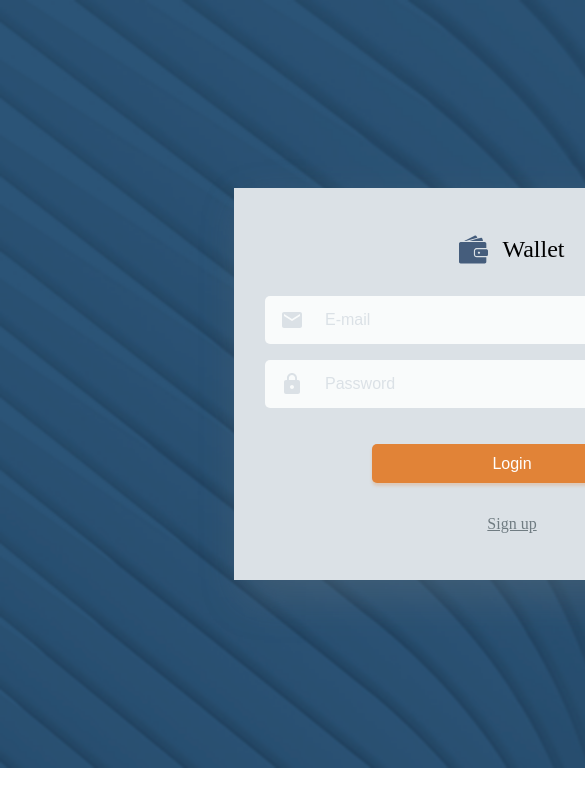
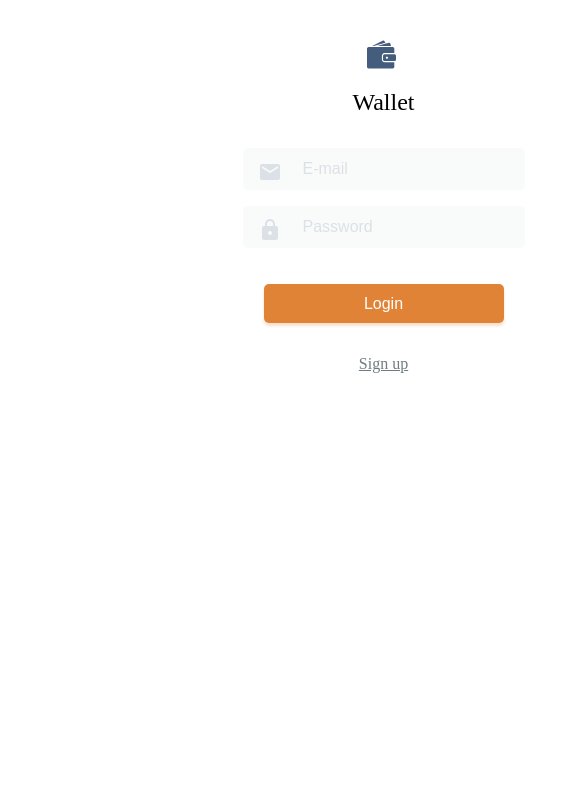
Before and after one commit to Vadim2017777/final_team_project_wallet, a React (Create React App) app: page / in a window 390 px wide. Shown: the top 806 px of the page, 585 px wide, since content can reach past the window. Built offline with nearby package versions, Linux system fonts and the light colour scheme.

Commit message:
Change media Log, Reg, Currency component

```diff
--- a/src/components/LoginForm/LoginForm.module.css
+++ b/src/components/LoginForm/LoginForm.module.css
@@ -150,7 +150,7 @@
   background-color: rgb(219, 191, 168);
 }
 
-@media screen and (max-width: 320px) {
+@media screen and (max-width: 767px) {
   .loginForm_ImgBGWrapper {
     display: none;
   }
@@ -158,7 +158,8 @@
   .loginForm_form {
     position: relative;
     height: 568px;
-    width: 320px;
+    width: 767px;
+    box-shadow: none;
   }
 
   .loginForm_EmailInput {
@@ -198,12 +199,12 @@
   }
 }
 
-@media screen and (max-width: 768px) and (min-width: 321px) {
+@media screen and (max-width: 1279px) and (min-width: 768px) {
   .loginForm_container {
     background: url('./images/Rectangle.png') no-repeat;
     background-size: cover;
-    width: 1024px;
-    height: 768px;
+    width: 100%;
+    height: 100vh;
   }
 
   .loginForm_ImgBGWrapper {
--- a/src/components/RegisterForm/RegisterForm.module.css
+++ b/src/components/RegisterForm/RegisterForm.module.css
@@ -180,14 +180,15 @@
   background-color: rgb(219, 191, 168);
 }
 
-@media screen and (max-width: 320px) {
+@media screen and (max-width: 767px) {
   .registerForm_ImgBGWrapper {
     display: none;
   }
 
   .registerForm_form {
     height: 568px;
-    width: 320px;
+    width: 767px;
+    box-shadow: none;
   }
 
   .registerForm_EmailInput {
@@ -238,12 +239,12 @@
   }
 }
 
-@media screen and (max-width: 768px) and (min-width: 321px) {
+@media screen and (max-width: 1279px) and (min-width: 768px) {
   .registerForm_container {
     background: url('./images/Rectangle_2.png') no-repeat;
     background-size: cover;
-    width: 1024px;
-    height: 768px;
+    width: 1279px;
+    height: 100vh;
   }
 
   .registerForm_ImgBGWrapper {
--- a/src/components/СurrencyTable/CurrencyTable.module.css
+++ b/src/components/СurrencyTable/CurrencyTable.module.css
@@ -32,16 +32,19 @@
   border-bottom: 1px solid #f8fbfe;
 }
 
-@media screen and (max-width: 320px) {
+@media screen and (max-width: 767px) {
   .CurrencyTable_form {
-    height: 454px;
-    width: 320px;
-    background-image: url('./images/Ractangle_mobile.png');
-    background-position-y: 60%;
+    height: 100vh;
+    background-image: none;
+    width: 767px;
+  }
+
+  .CurrencyTable_table {
+    width: 767px;
   }
 }
 
-@media screen and (max-width: 768px) and (min-width: 321px) {
+@media screen and (max-width: 1279px) and (min-width: 768px) {
   .CurrencyTable_form {
     height: 190px;
     width: 353px;
```
